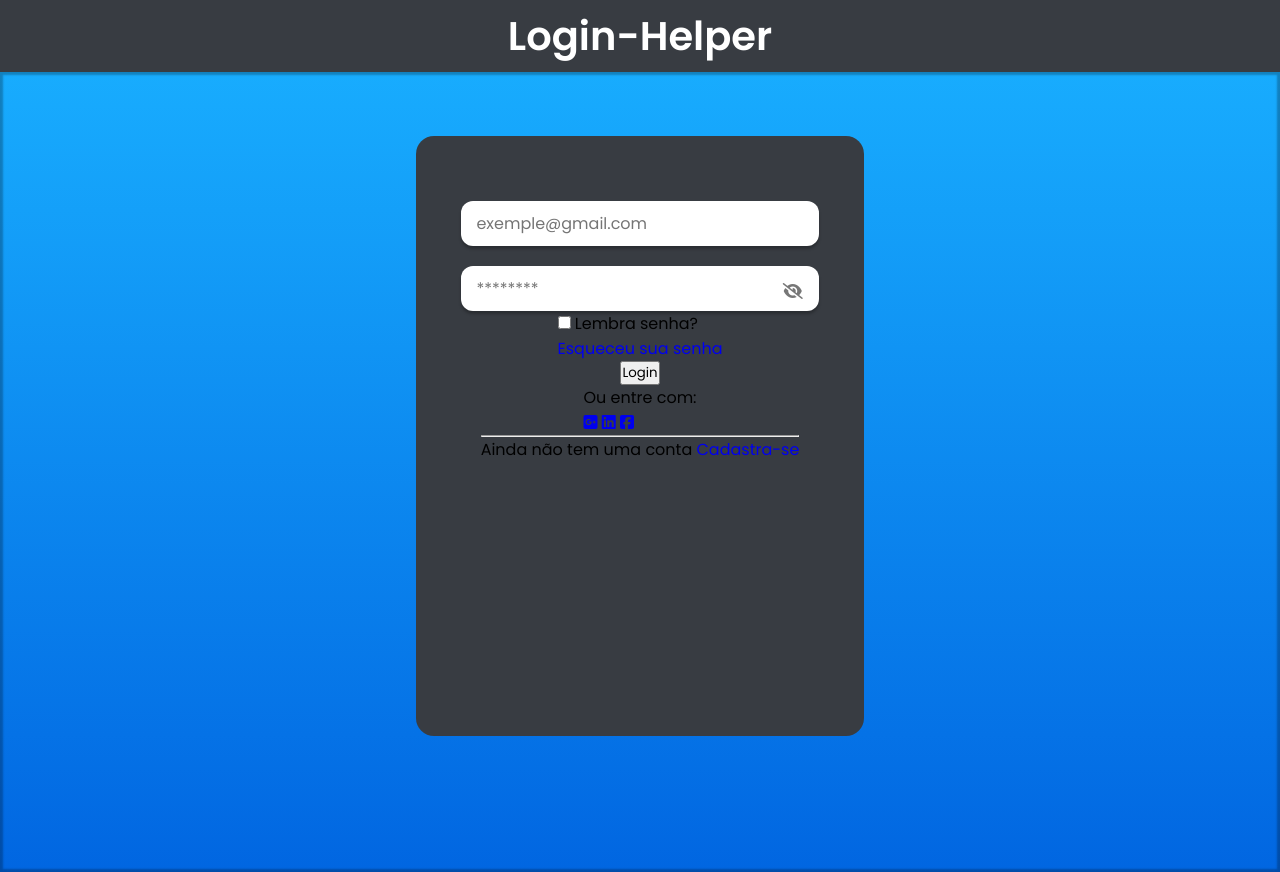
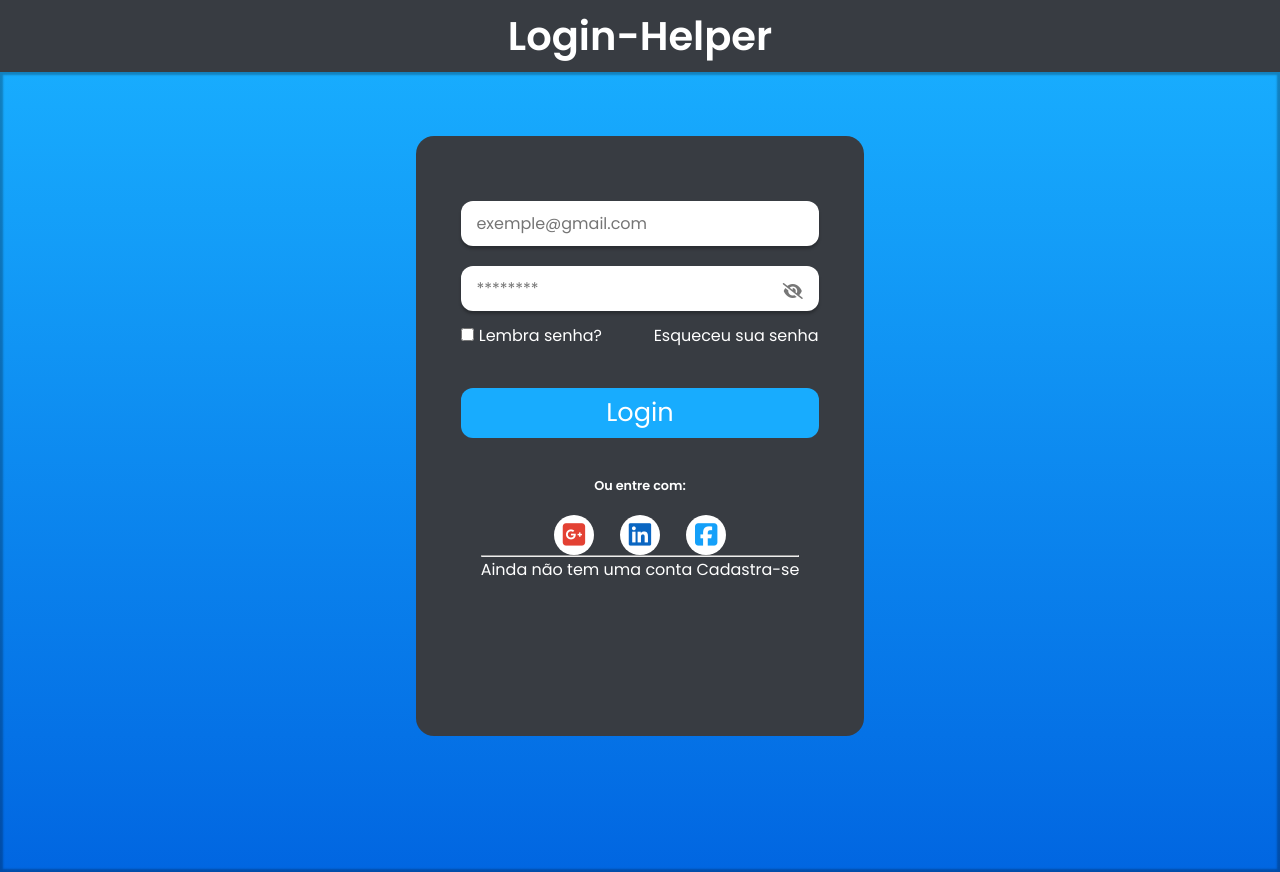
Before and after one commit to PetsuTHEPRO/Login-Helper, a plain HTML site: page index.html in a window 1280 px wide. Drawn offline with Linux system fonts and the light colour scheme.

Commit message:
Estilizando ícones, botão, textos

```diff
--- a/css/styles.css
+++ b/css/styles.css
@@ -4,6 +4,7 @@
     box-sizing: border-box;
     font-family: "Poppins", sans-serif;
     text-decoration: none;
+    color: #FFF;
 }
 
 header{
@@ -92,3 +93,104 @@ main form .password-container{
 main form .password-container i#eye{
     display: none;
 }
+
+main form .password-infos{
+    width: 90%;
+    margin-top: 3%;
+
+    display: flex;
+    align-items: center;
+    justify-content: space-between;
+}
+
+main form .password-infos a{
+    transition: 0.2s ease-in-out;
+}
+
+main form .password-infos a:hover{
+    color: #18ACFE;
+}
+
+main form button{
+    background-color: #18ACFE;
+    width: 90%;
+    height: 50px;
+    border: 0;
+    outline: 0;
+    border-radius: 12px;
+    margin-top: 10%;
+    font-size: 1.6em;
+    cursor: pointer;
+    transition: 0.3s ease ease-in-out;
+}
+
+main form button:hover{
+    background-color: #fff;
+    color: #18ACFE;
+}
+
+main form .link-container{
+    width: 100%;
+    display: flex;
+    flex-direction: column;
+    align-items: center;
+    margin-top: 10%;
+}
+
+main form .link-container span{
+    font-size: 0.8em;
+    font-weight: 600;
+}
+
+main form .link-container aside{
+    margin-top: 5%;
+    width: 50%;
+
+    display: flex;
+    align-items: center;
+    justify-content: space-around;
+}
+
+main form .link-container aside i{
+    font-size: 1.6em;
+    background-color: #FFF;
+    padding: 8px;
+    height: 40px;
+    width: 40px;
+    border-radius: 20px;
+    transition: 0.3s ease-in-out;
+    color: #fff;
+
+    display: flex;
+    align-items: center;
+    justify-content: center;
+}
+
+main form .link-container aside .google{
+    color: #e34133;
+}
+
+main form .link-container aside .google:hover{
+    background-color: #e34133;
+    color: #fff;
+}
+
+
+main form .link-container aside .linkedin{
+    color: #0A66C2;
+}
+
+main form .link-container aside .linkedin:hover{
+    background-color: #0A66C2;
+    color: #fff;
+}
+
+main form .link-container aside .facebook{
+    color: #14A0f9;
+}
+
+
+main form .link-container aside .facebook:hover{
+    background-color: #14A0F9;
+    color: #fff;
+}
--- a/index.html
+++ b/index.html
@@ -48,9 +48,9 @@
                 <span>Ou entre com:</span>
 
                 <aside>
-                    <a href="#"><i class="fab fa-google-plus-square"></i></a>
-                    <a href="#"><i class="fab fa-linkedin"></i></a>
-                    <a href="#"><i class="fab fa-facebook-square"></i></a>
+                    <a href="#"><i class="fab fa-google-plus-square google"></i></a>
+                    <a href="#"><i class="fab fa-linkedin linkedin"></i></a>
+                    <a href="#"><i class="fab fa-facebook-square facebook"></i></a>
                 </aside>
 
             </section>
```
